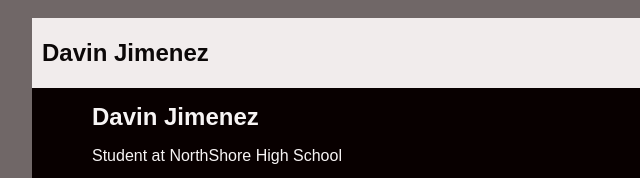
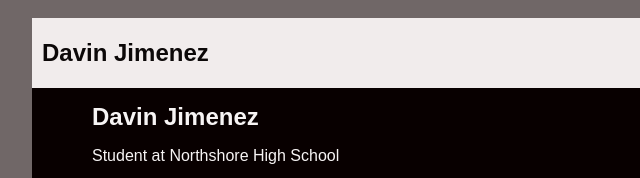
Before and after one commit to davinjimenez/davinjimenez.github.io, a plain HTML site: page index.html in a window 1280 px wide. Shown: the top 178 px of the page, 208-848 px from the left. Drawn offline with Linux system fonts and the light colour scheme.

Commit message:
added code that changed informtion about me

```diff
--- a/index.html
+++ b/index.html
@@ -108,7 +108,7 @@
       <div class="content" >
         <h2>Davin Jimenez</h2>
             <p>
-              Student at NorthShore High School
+              Student at Northshore High School
             </p>
 
           <!-- Interests section -->
```
